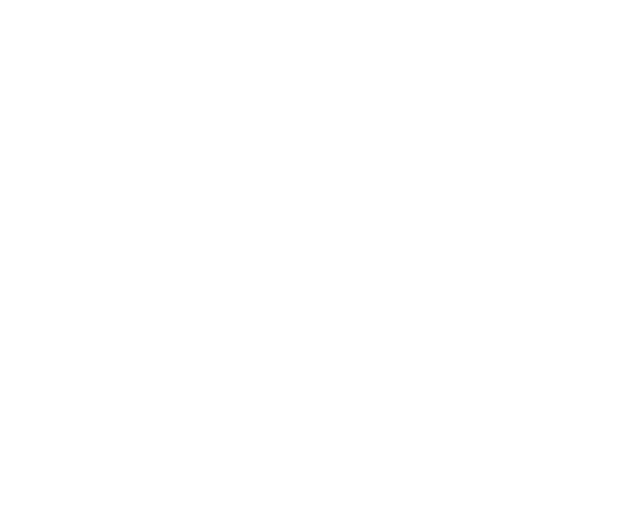
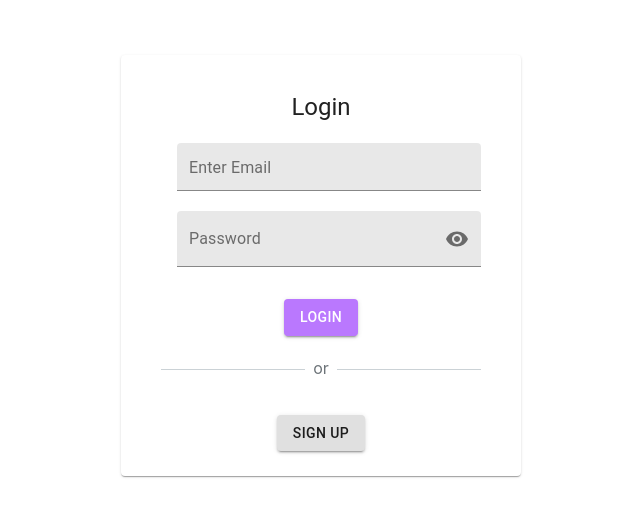
Before and after one commit to diaz4674/LedgerFire, a React (Create React App) app: page / in a window 1280 px wide. Shown: the part 145-662 px from the top of the page, without its empty margins (319-959 px from the left). Built offline with nearby package versions, Linux system fonts and the light colour scheme.

Commit message:
added Login component

```diff
--- a/package.json
+++ b/package.json
@@ -5,6 +5,7 @@
   "dependencies": {
     "@material-ui/core": "4.4.2",
     "@material-ui/icons": "4.4.1",
+    "axios": "0.19.0",
     "react": "^16.9.0",
     "react-dom": "^16.9.0",
     "react-redux": "^7.1.1",
--- a/src/App.js
+++ b/src/App.js
@@ -2,7 +2,7 @@
 import { BrowserRouter as Router, Route, Switch } from "react-router-dom";
 import Dashboard from "./components/Dashboard";
 import Register from "./components/Landing/Register";
-// import Login from "./components/Landing/Login";
+import Login from "./components/Landing/Login";
 import "./App.css";
 
 function App() {
@@ -13,7 +13,7 @@
           <Route exact path="/dashboard" component={Dashboard} />
           {/* <Route path="/signup" component={SignUp} /> */}
           <Route path="/register" component={Register} />
-          {/* <Route path="/register" component={Login} /> */}
+          <Route path="/" component={Login} />
           {/* <Route path="/dashboard" component={Dashboard} /> */}
         </Switch>
       </Router>
--- /dev/null
+++ b/src/components/Landing/Login.js
@@ -0,0 +1,217 @@
+import React from "react";
+import { makeStyles } from "@material-ui/core/styles";
+import Card from "@material-ui/core/Card";
+import CardContent from "@material-ui/core/CardContent";
+import Typography from "@material-ui/core/Typography";
+import CardActions from "@material-ui/core/CardActions";
+import Button from "@material-ui/core/Button";
+import clsx from "clsx";
+import IconButton from "@material-ui/core/IconButton";
+import InputAdornment from "@material-ui/core/InputAdornment";
+import TextField from "@material-ui/core/TextField";
+import Visibility from "@material-ui/icons/Visibility";
+import VisibilityOff from "@material-ui/icons/VisibilityOff";
+import { Link } from "react-router-dom";
+import { withRouter } from "react-router-dom";
+import { connect } from "react-redux";
+// import { postLogin } from "../actions";
+import axios from "axios";
+// import OnboardNav from "./Navbars/OnboardNav";
+
+const useStyles = makeStyles(theme => ({
+  //Component CSS
+  margin: {
+    margin: theme.spacing(1)
+  },
+  textField: {
+    flexBasis: 200
+  },
+  loginContainer: {
+    paddingTop: "200px"
+  },
+  card: {
+    margin: "0 auto",
+    width: "400px",
+    display: "flex",
+    flexDirection: "column",
+    alignItems: "center"
+  },
+  bullet: {
+    display: "inline-block",
+    margin: "0 2px",
+    transform: "scale(0.8)"
+  },
+  title: {
+    fontSize: 14
+  },
+  container: {
+    width: "100%",
+    display: "flex",
+    justifyContent: "center",
+    marginTop: "20px"
+  },
+  pos: {
+    marginBottom: 12
+  },
+  signUp: {
+    textDecoration: "none",
+    margin: "0 0 25px 0"
+  },
+  pTag: {
+    marginRight: "5px"
+  },
+  separator: {
+    width: "80%",
+    borderTop: "1px solid #cbd2d6",
+    display: "flex",
+    flexDirection: "column",
+    alignItems: "center",
+    position: "relative",
+    margin: "25px 0"
+  },
+  orText: {
+    padding: "0 0.5em",
+    color: "#6c7378",
+    top: "-.7em",
+    position: "relative",
+    backgroundColor: "white"
+  },
+  loginButton: {
+    backgroundColor: "#ba78fe",
+    color: "white",
+    "&:hover": {
+      backgroundColor: "#9a37ff"
+    }
+  }
+}));
+
+const Login = props => {
+  const classes = useStyles();
+
+  const [values, setValues] = React.useState({
+    //Component States
+    email: "",
+    amount: "",
+    password: "",
+    weight: "",
+    weightRange: "",
+    showPassword: false
+  });
+
+  const handleChange = prop => e => {
+    //funciton changes the selected state to the value user inputs
+    setValues({ ...values, [prop]: e.target.value });
+  };
+
+  const handleClickShowPassword = () => {
+    //toggles the ability to view the password/hide password
+    setValues({ ...values, showPassword: !values.showPassword });
+  };
+
+  const loginHandler = async e => {
+    //removes token from the local storage
+    localStorage.removeItem("token");
+
+    const loginCreds = {
+      email: values.email,
+      password: values.password
+    };
+    await axios
+      //sends a post request to the login endpoint to authenticate user
+      .post("https://be-bookmark.herokuapp.com/login", loginCreds)
+      .then(res => {
+        //set's the token to the local storage
+        localStorage.setItem("token", res.data.token);
+        //then pushes user to their dashboard
+        props.history.push("/dashboard");
+      })
+      .catch(err => alert("Sorry, cannot find user, or wrong password/email"));
+  };
+
+  return (
+    <div className={classes.test}>
+      {/* <OnboardNav /> */}
+      <div className={classes.loginContainer}>
+        <Card className={classes.card}>
+          <CardContent>
+            <Typography
+              variant="h5"
+              component="h2"
+              className={classes.container}
+            >
+              Login
+            </Typography>
+            <TextField
+              id="filled-dense"
+              label="Enter Email"
+              className={clsx(
+                classes.margin,
+                classes.textField,
+                classes.container
+              )}
+              margin="dense"
+              variant="filled"
+              value={values.email}
+              onChange={handleChange("email")}
+            />
+            <TextField
+              id="filled-adornment-password"
+              className={clsx(
+                classes.margin,
+                classes.textField,
+                classes.container
+              )}
+              variant="filled"
+              type={values.showPassword ? "text" : "password"}
+              label="Password"
+              value={values.password}
+              onChange={handleChange("password")}
+              InputProps={{
+                endAdornment: (
+                  <InputAdornment position="end">
+                    <IconButton
+                      edge="end"
+                      aria-label="Toggle password visibility"
+                      onClick={handleClickShowPassword}
+                    >
+                      {values.showPassword ? <VisibilityOff /> : <Visibility />}
+                    </IconButton>
+                  </InputAdornment>
+                )
+              }}
+            />
+          </CardContent>
+          <CardActions>
+            <Button
+              variant="contained"
+              size="medium"
+              className={classes.loginButton}
+              onClick={e => loginHandler()}
+            >
+              Login
+            </Button>
+          </CardActions>
+          <div className={classes.separator}>
+            <span className={classes.orText}> or </span>
+          </div>
+          <Link to="/signup" className={classes.signUp}>
+            <Button variant="contained" size="medium" color="inherent">
+              Sign Up
+            </Button>
+          </Link>
+        </Card>
+      </div>
+    </div>
+  );
+};
+
+const mapStateToProps = state => ({});
+
+export default withRouter(
+  connect(
+    mapStateToProps,
+    {
+      // postLogin
+    }
+  )(Login)
+);
```
